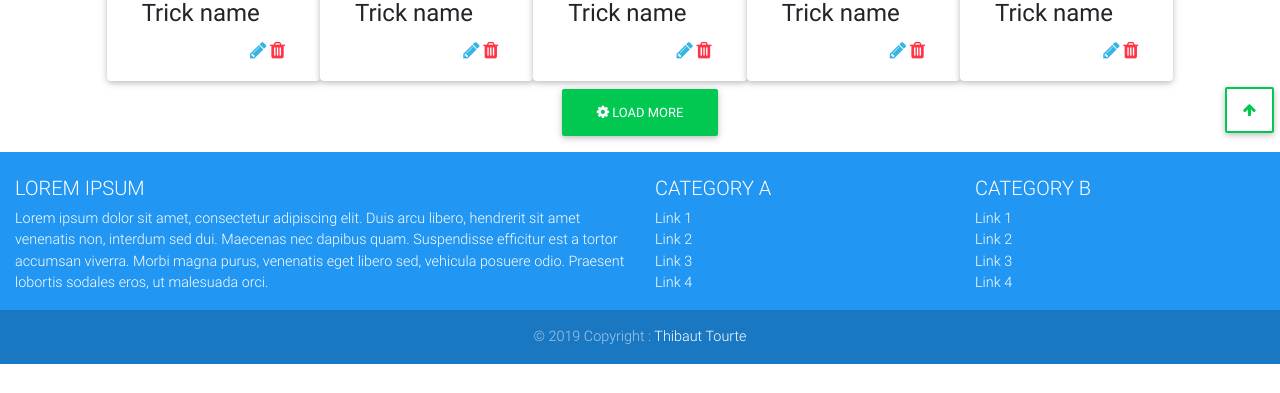
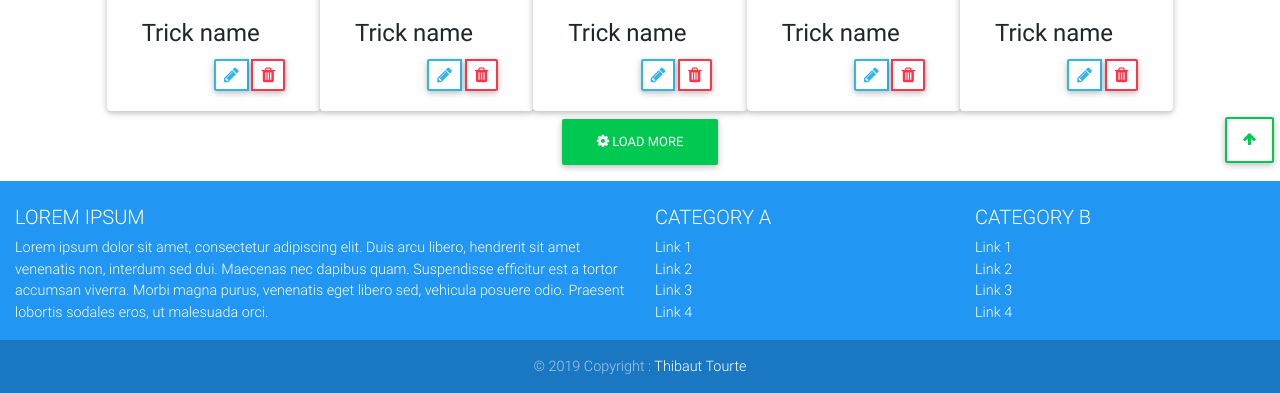
Before and after one commit to MalronWall/OC_Fo-Back_P6, a Symfony app: template templates/homepage.html.twig in a window 1280 px wide. Shown: the part 1519-1912 px from the top of the page. Before the commit the page ends 1883 px from the top, so only its background shows below. Run offline with Twig, Linux system fonts and the light colour scheme; the template is opened without the code that fills it, so the values that code supplies are empty; some libraries are stand-ins or nearby versions.

Commit message:
[UPD] Homepage view : bottom navbar on phones + [ADD] js file

```diff
--- a/templates/base.html.twig
+++ b/templates/base.html.twig
@@ -25,7 +25,7 @@
         <nav class="navbar navbar-expand-lg navbar-dark info-color" id="myNavbar">
             <a class="navbar-brand" href="#">
                 <i class="fa fa-snowflake-o" aria-hidden="true"></i> <strong>Snowtricks</strong> <i class="fa fa-snowflake-o" aria-hidden="true"></i>
-            </a>
+        </a>
             <button class="navbar-toggler" type="button" data-toggle="collapse" data-target="#navCollapse" aria-controls="navCollapse" aria-expanded="false" aria-label="Toggle navigation">
                 <span class="navbar-toggler-icon"></span>
             </button>
@@ -126,6 +126,36 @@
             <!-- Copyright -->
         </footer>
 
+        <section id="myPhoneNavbarMarge"></section>
+
+        <nav class="container-fluid" id="myPhoneNavbar">
+            <div class="row info-color" id="myPhoneNavbarA">
+                <div class="col-3">
+                    <a href="#"><i class="fa fa-home" aria-hidden="true"></i></a>
+                </div>
+                <div class="col-3">
+                    <a href="#"><i class="fa fa-snowflake-o" aria-hidden="true"></i></a>
+                </div>
+                <div class="col-3">
+                    <a href="#"><i class="fa fa-sign-in" aria-hidden="true"></i></a>
+                </div>
+                <div class="col-3">
+                    <a href="#"><i class="fa fa-pencil-square-o" aria-hidden="true"></i></a>
+                </div>
+                {#
+                <div class="col-4">
+                    <a href="#"><i class="fa fa-home" aria-hidden="true"></i></a>
+                </div>
+                <div class="col-4">
+                    <a href="#"><i class="fa fa-snowflake-o" aria-hidden="true"></i></a>
+                </div>
+                <div class="col-4">
+                    <a href="#"><i class="fa fa-sign-out" aria-hidden="true"></i></a>
+                </div>
+                #}
+            </div>
+        </nav>
+
         <!-- JQuery -->
         <script type="text/javascript" src="https://cdnjs.cloudflare.com/ajax/libs/jquery/3.3.1/jquery.min.js"></script>
         <!-- Bootstrap tooltips -->
@@ -135,5 +165,6 @@
         <!-- MDB core JavaScript -->
         <script type="text/javascript" src="https://cdnjs.cloudflare.com/ajax/libs/mdbootstrap/4.5.10/js/mdb.min.js"></script>
         {% block javascripts %}{% endblock %}
+        <script type="text/javascript" src="js/myJs.js"></script>
     </body>
 </html>
--- a/templates/homepage.html.twig
+++ b/templates/homepage.html.twig
@@ -30,10 +30,10 @@
                     <!--Title-->
                     <h4 class="card-title">Trick name</h4>
                     <!--Text-->
-                    <p class="card-text float-right">
-                        <a class="text-info" href="#"><i class="fa fa-pencil fa-lg" aria-hidden="true"></i></a>
-                        <a class="text-danger" href="#"><i class="fa fa-trash fa-lg" aria-hidden="true"></i></a>
-                    </p>
+                    <div class="card-text btn-group float-right">
+                        <a href="" class="btn btn-outline-info px-2 py-1"><i class="fa fa-pencil fa-lg"></i></a>&nbsp;
+                        <a href="" class="btn btn-outline-danger px-2 py-1 js-confirm-link"><i class="fa fa-trash fa-lg"></i></a>
+                    </div>
                 </div>
             </div>
             <div class="card col-12 col-sm-6 col-md-4 col-lg-3 col-xl-2 mt-3">
@@ -49,10 +49,10 @@
                     <!--Title-->
                     <h4 class="card-title">Trick name</h4>
                     <!--Text-->
-                    <p class="card-text float-right">
-                        <a class="text-info" href="#"><i class="fa fa-pencil fa-lg" aria-hidden="true"></i></a>
-                        <a class="text-danger" href="#"><i class="fa fa-trash fa-lg" aria-hidden="true"></i></a>
-                    </p>
+                    <div class="card-text btn-group float-right">
+                        <a href="" class="btn btn-outline-info px-2 py-1"><i class="fa fa-pencil fa-lg"></i></a>&nbsp;
+                        <a href="" class="btn btn-outline-danger px-2 py-1 js-confirm-link"><i class="fa fa-trash fa-lg"></i></a>
+                    </div>
                 </div>
             </div>
             <div class="card col-12 col-sm-6 col-md-4 col-lg-3 col-xl-2 mt-3">
@@ -68,10 +68,10 @@
                     <!--Title-->
                     <h4 class="card-title">Trick name</h4>
                     <!--Text-->
-                    <p class="card-text float-right">
-                        <a class="text-info" href="#"><i class="fa fa-pencil fa-lg" aria-hidden="true"></i></a>
-                        <a class="text-danger" href="#"><i class="fa fa-trash fa-lg" aria-hidden="true"></i></a>
-                    </p>
+                    <div class="card-text btn-group float-right">
+                        <a href="" class="btn btn-outline-info px-2 py-1"><i class="fa fa-pencil fa-lg"></i></a>&nbsp;
+                        <a href="" class="btn btn-outline-danger px-2 py-1 js-confirm-link"><i class="fa fa-trash fa-lg"></i></a>
+                    </div>
                 </div>
             </div>
             <div class="card col-12 col-sm-6 col-md-4 col-lg-3 col-xl-2 mt-3">
@@ -87,10 +87,10 @@
                     <!--Title-->
                     <h4 class="card-title">Trick name</h4>
                     <!--Text-->
-                    <p class="card-text float-right">
-                        <a class="text-info" href="#"><i class="fa fa-pencil fa-lg" aria-hidden="true"></i></a>
-                        <a class="text-danger" href="#"><i class="fa fa-trash fa-lg" aria-hidden="true"></i></a>
-                    </p>
+                    <div class="card-text btn-group float-right">
+                        <a href="" class="btn btn-outline-info px-2 py-1"><i class="fa fa-pencil fa-lg"></i></a>&nbsp;
+                        <a href="" class="btn btn-outline-danger px-2 py-1 js-confirm-link"><i class="fa fa-trash fa-lg"></i></a>
+                    </div>
                 </div>
             </div>
             <div class="card col-12 col-sm-6 col-md-4 col-lg-3 col-xl-2 mt-3">
@@ -106,10 +106,10 @@
                     <!--Title-->
                     <h4 class="card-title">Trick name</h4>
                     <!--Text-->
-                    <p class="card-text float-right">
-                        <a class="text-info" href="#"><i class="fa fa-pencil fa-lg" aria-hidden="true"></i></a>
-                        <a class="text-danger" href="#"><i class="fa fa-trash fa-lg" aria-hidden="true"></i></a>
-                    </p>
+                    <div class="card-text btn-group float-right">
+                        <a href="" class="btn btn-outline-info px-2 py-1"><i class="fa fa-pencil fa-lg"></i></a>&nbsp;
+                        <a href="" class="btn btn-outline-danger px-2 py-1 js-confirm-link"><i class="fa fa-trash fa-lg"></i></a>
+                    </div>
                 </div>
             </div>
 
@@ -126,10 +126,10 @@
                     <!--Title-->
                     <h4 class="card-title">Trick name</h4>
                     <!--Text-->
-                    <p class="card-text float-right">
-                        <a class="text-info" href="#"><i class="fa fa-pencil fa-lg" aria-hidden="true"></i></a>
-                        <a class="text-danger" href="#"><i class="fa fa-trash fa-lg" aria-hidden="true"></i></a>
-                    </p>
+                    <div class="card-text btn-group float-right">
+                        <a href="" class="btn btn-outline-info px-2 py-1"><i class="fa fa-pencil fa-lg"></i></a>&nbsp;
+                        <a href="" class="btn btn-outline-danger px-2 py-1 js-confirm-link"><i class="fa fa-trash fa-lg"></i></a>
+                    </div>
                 </div>
             </div>
             <div class="card col-12 col-sm-6 col-md-4 col-lg-3 col-xl-2 mt-3">
@@ -145,10 +145,10 @@
                     <!--Title-->
                     <h4 class="card-title">Trick name</h4>
                     <!--Text-->
-                    <p class="card-text float-right">
-                        <a class="text-info" href="#"><i class="fa fa-pencil fa-lg" aria-hidden="true"></i></a>
-                        <a class="text-danger" href="#"><i class="fa fa-trash fa-lg" aria-hidden="true"></i></a>
-                    </p>
+                    <div class="card-text btn-group float-right">
+                        <a href="" class="btn btn-outline-info px-2 py-1"><i class="fa fa-pencil fa-lg"></i></a>&nbsp;
+                        <a href="" class="btn btn-outline-danger px-2 py-1 js-confirm-link"><i class="fa fa-trash fa-lg"></i></a>
+                    </div>
                 </div>
             </div>
             <div class="card col-12 col-sm-6 col-md-4 col-lg-3 col-xl-2 mt-3">
@@ -164,10 +164,10 @@
                     <!--Title-->
                     <h4 class="card-title">Trick name</h4>
                     <!--Text-->
-                    <p class="card-text float-right">
-                        <a class="text-info" href="#"><i class="fa fa-pencil fa-lg" aria-hidden="true"></i></a>
-                        <a class="text-danger" href="#"><i class="fa fa-trash fa-lg" aria-hidden="true"></i></a>
-                    </p>
+                    <div class="card-text btn-group float-right">
+                        <a href="" class="btn btn-outline-info px-2 py-1"><i class="fa fa-pencil fa-lg"></i></a>&nbsp;
+                        <a href="" class="btn btn-outline-danger px-2 py-1 js-confirm-link"><i class="fa fa-trash fa-lg"></i></a>
+                    </div>
                 </div>
             </div>
             <div class="card col-12 col-sm-6 col-md-4 col-lg-3 col-xl-2 mt-3">
@@ -183,10 +183,10 @@
                     <!--Title-->
                     <h4 class="card-title">Trick name</h4>
                     <!--Text-->
-                    <p class="card-text float-right">
-                        <a class="text-info" href="#"><i class="fa fa-pencil fa-lg" aria-hidden="true"></i></a>
-                        <a class="text-danger" href="#"><i class="fa fa-trash fa-lg" aria-hidden="true"></i></a>
-                    </p>
+                    <div class="card-text btn-group float-right">
+                        <a href="" class="btn btn-outline-info px-2 py-1"><i class="fa fa-pencil fa-lg"></i></a>&nbsp;
+                        <a href="" class="btn btn-outline-danger px-2 py-1 js-confirm-link"><i class="fa fa-trash fa-lg"></i></a>
+                    </div>
                 </div>
             </div>
             <div class="card col-12 col-sm-6 col-md-4 col-lg-3 col-xl-2 mt-3">
@@ -202,10 +202,10 @@
                     <!--Title-->
                     <h4 class="card-title">Trick name</h4>
                     <!--Text-->
-                    <p class="card-text float-right">
-                        <a class="text-info" href="#"><i class="fa fa-pencil fa-lg" aria-hidden="true"></i></a>
-                        <a class="text-danger" href="#"><i class="fa fa-trash fa-lg" aria-hidden="true"></i></a>
-                    </p>
+                    <div class="card-text btn-group float-right">
+                        <a href="" class="btn btn-outline-info px-2 py-1"><i class="fa fa-pencil fa-lg"></i></a>&nbsp;
+                        <a href="" class="btn btn-outline-danger px-2 py-1 js-confirm-link"><i class="fa fa-trash fa-lg"></i></a>
+                    </div>
                 </div>
             </div>
 
@@ -222,10 +222,10 @@
                     <!--Title-->
                     <h4 class="card-title">Trick name</h4>
                     <!--Text-->
-                    <p class="card-text float-right">
-                        <a class="text-info" href="#"><i class="fa fa-pencil fa-lg" aria-hidden="true"></i></a>
-                        <a class="text-danger" href="#"><i class="fa fa-trash fa-lg" aria-hidden="true"></i></a>
-                    </p>
+                    <div class="card-text btn-group float-right">
+                        <a href="" class="btn btn-outline-info px-2 py-1"><i class="fa fa-pencil fa-lg"></i></a>&nbsp;
+                        <a href="" class="btn btn-outline-danger px-2 py-1 js-confirm-link"><i class="fa fa-trash fa-lg"></i></a>
+                    </div>
                 </div>
             </div>
             <div class="card col-12 col-sm-6 col-md-4 col-lg-3 col-xl-2 mt-3">
@@ -241,10 +241,10 @@
                     <!--Title-->
                     <h4 class="card-title">Trick name</h4>
                     <!--Text-->
-                    <p class="card-text float-right">
-                        <a class="text-info" href="#"><i class="fa fa-pencil fa-lg" aria-hidden="true"></i></a>
-                        <a class="text-danger" href="#"><i class="fa fa-trash fa-lg" aria-hidden="true"></i></a>
-                    </p>
+                    <div class="card-text btn-group float-right">
+                        <a href="" class="btn btn-outline-info px-2 py-1"><i class="fa fa-pencil fa-lg"></i></a>&nbsp;
+                        <a href="" class="btn btn-outline-danger px-2 py-1 js-confirm-link"><i class="fa fa-trash fa-lg"></i></a>
+                    </div>
                 </div>
             </div>
             <div class="card col-12 col-sm-6 col-md-4 col-lg-3 col-xl-2 mt-3">
@@ -260,10 +260,10 @@
                     <!--Title-->
                     <h4 class="card-title">Trick name</h4>
                     <!--Text-->
-                    <p class="card-text float-right">
-                        <a class="text-info" href="#"><i class="fa fa-pencil fa-lg" aria-hidden="true"></i></a>
-                        <a class="text-danger" href="#"><i class="fa fa-trash fa-lg" aria-hidden="true"></i></a>
-                    </p>
+                    <div class="card-text btn-group float-right">
+                        <a href="" class="btn btn-outline-info px-2 py-1"><i class="fa fa-pencil fa-lg"></i></a>&nbsp;
+                        <a href="" class="btn btn-outline-danger px-2 py-1 js-confirm-link"><i class="fa fa-trash fa-lg"></i></a>
+                    </div>
                 </div>
             </div>
             <div class="card col-12 col-sm-6 col-md-4 col-lg-3 col-xl-2 mt-3">
@@ -279,10 +279,10 @@
                     <!--Title-->
                     <h4 class="card-title">Trick name</h4>
                     <!--Text-->
-                    <p class="card-text float-right">
-                        <a class="text-info" href="#"><i class="fa fa-pencil fa-lg" aria-hidden="true"></i></a>
-                        <a class="text-danger" href="#"><i class="fa fa-trash fa-lg" aria-hidden="true"></i></a>
-                    </p>
+                    <div class="card-text btn-group float-right">
+                        <a href="" class="btn btn-outline-info px-2 py-1"><i class="fa fa-pencil fa-lg"></i></a>&nbsp;
+                        <a href="" class="btn btn-outline-danger px-2 py-1 js-confirm-link"><i class="fa fa-trash fa-lg"></i></a>
+                    </div>
                 </div>
             </div>
             <div class="card col-12 col-sm-6 col-md-4 col-lg-3 col-xl-2 mt-3">
@@ -297,11 +297,10 @@
                 <div class="card-body">
                     <!--Title-->
                     <h4 class="card-title">Trick name</h4>
-                    <!--Text-->
-                    <p class="card-text float-right">
-                        <a class="text-info" href="#"><i class="fa fa-pencil fa-lg" aria-hidden="true"></i></a>
-                        <a class="text-danger" href="#"><i class="fa fa-trash fa-lg" aria-hidden="true"></i></a>
-                    </p>
+                    <div class="card-text btn-group float-right">
+                        <a href="" class="btn btn-outline-info px-2 py-1"><i class="fa fa-pencil fa-lg"></i></a>&nbsp;
+                        <a href="" class="btn btn-outline-danger px-2 py-1 js-confirm-link"><i class="fa fa-trash fa-lg"></i></a>
+                    </div>
                 </div>
             </div>
         </div>
@@ -317,13 +316,3 @@
 
     </section>
 {% endblock %}
-
-{% block javascripts %}
-<script type="text/javascript">
-    $('.js-scrollTo').click(function() {
-        const page = $(this).attr('href');
-        const speed = 1250;
-        $('html, body').animate( { scrollTop: $(page).offset().top }, speed );
-    });
-</script>
-{% endblock %}
```
Also changed, not shown: public/css/myCss.css (+48 -38 lines), public/js/myJs.js (added, +74 -0 lines).
